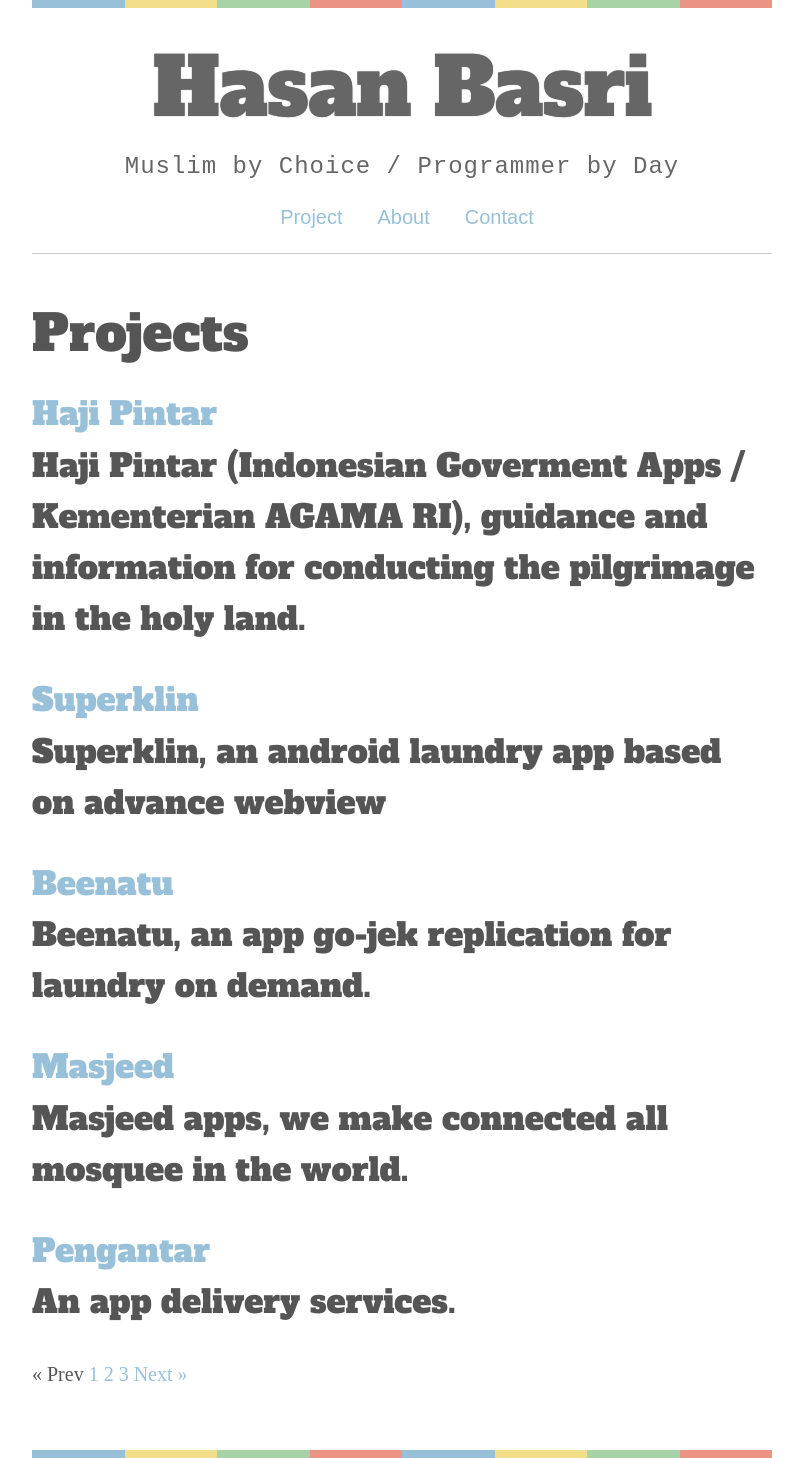
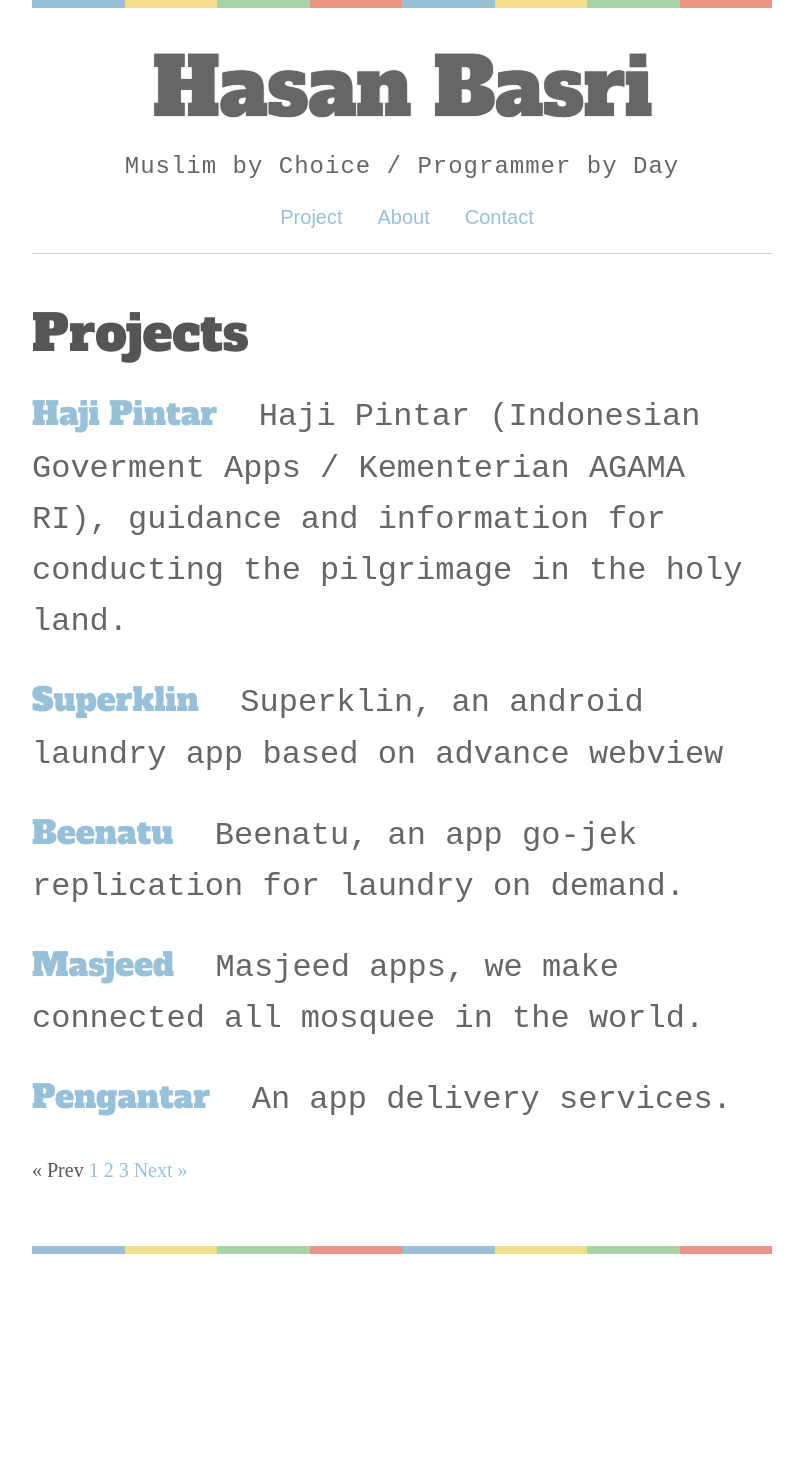
Before and after one commit to ngeeeng/ngeeeng.github.io, a Jekyll site: the page built from index.html, in a window 1280 px wide. Shown: the whole page, without its empty margins (238-1041 px from the left). Built offline with Jekyll 4.4.1, drawn with Linux system fonts in a browser that asks for light colours; some web fonts are replaced; the list of posts is cut into pages by our own code; after the commit the page ends 1254 px from its top, so only the background shows below that.

Commit message:
switch p to span

```diff
--- a/index.html
+++ b/index.html
@@ -12,7 +12,7 @@
         <h2>
           <a class="post-link" href="{{ post.url | prepend: site.baseurl }}">{{ post.title }}</a>
           <!--<span class="post-meta"><small>{{ post.date | date: "%b %-d, %Y" }}</small></span>-->
-          <p>{{ post.description }}</p>
+          <span class="post-description">{{ post.description }}</span>
         </h2>
 
       </li>
```
